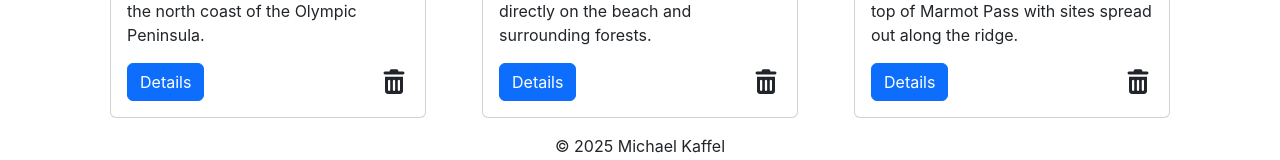
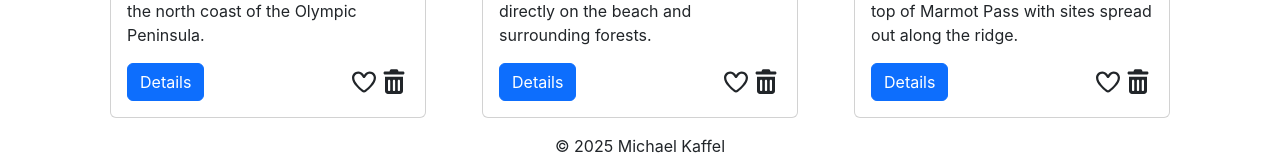
Before and after one commit to michaelkaffel/where-was-that, a React (Create React App) app: page /camping-spots in a window 1280 px wide. Shown: the part 586-746 px from the top of the page. Built offline with nearby package versions, Linux system fonts and the light colour scheme.

Commit message:
adding favorites functionality

```diff
--- a/src/app/shared/CAMPSITES.js
+++ b/src/app/shared/CAMPSITES.js
@@ -11,7 +11,7 @@ export const CAMPSITES = [
         image: saltCreek,
         location: 'Port Angeles, WA',
         dateVisited: '12/10/25',
-        favorite: null
+        favorite: false
     },
     {
         id: 1,
@@ -21,7 +21,7 @@ export const CAMPSITES = [
         image: ozetteTriangle,
         location: 'Ozette, WA',
         dateVisited: '12/10/25',
-        favorite: null
+        favorite: false
     },
     {
         id: 2,
@@ -31,6 +31,6 @@ export const CAMPSITES = [
         image: marmotPass,
         location: 'Brinnon, WA',
         dateVisited: '12/10/25',
-        favorite: null
+        favorite: false
     },
 ]
--- a/src/app/shared/HIKINGTRAILS.js
+++ b/src/app/shared/HIKINGTRAILS.js
@@ -13,7 +13,7 @@ export const HIKINGTRAILS = [
         image: littleRiver,
         location: 'Port Angeles, WA',
         dateVisited: '12/10/25',
-        favorite: null
+        favorite: false
     },
     {
         id: 1,
@@ -23,7 +23,7 @@ export const HIKINGTRAILS = [
         image: lakeAngeles,
         location: 'Port Angeles, WA',
         dateVisited: '12/10/25',
-        favorite: null
+        favorite: false
     },
     {
         id: 2,
@@ -33,6 +33,6 @@ export const HIKINGTRAILS = [
         image: constancePass,
         location: 'Brinnon, WA',
         dateVisited: '12/10/25',
-        favorite: null
+        favorite: false
     }
 ]
--- a/src/features/campsites/CampsiteCard.js
+++ b/src/features/campsites/CampsiteCard.js
@@ -2,19 +2,33 @@ import { useDispatch } from 'react-redux';
 import Button from 'react-bootstrap/Button';
 import Card from 'react-bootstrap/Card';
 import { Link } from 'react-router-dom';
-import { removeCampsite } from './campsitesSlice'
+import { removeCampsite, toggleFavorite } from './campsitesSlice'
 import campsitesPlaceHolderImg from '../../app/images/campsitesPlaceholder.png';
+import { FontAwesomeIcon } from '@fortawesome/react-fontawesome';
+import { library } from '@fortawesome/fontawesome-svg-core';
+import { fas } from '@fortawesome/free-solid-svg-icons';
+import { far } from '@fortawesome/free-regular-svg-icons';
+
+
+library.add(fas, far)
 
 const CampsiteCard = ({ campsite }) => {
 
     const dispatch = useDispatch();
 
-    const { id, image, title, description, location } = campsite;
+    const { id, image, title, description, location, favorite } = campsite;
     let imageInsert;
+    let favoriteButton
 
     if (!image) {
         imageInsert = campsitesPlaceHolderImg
     } else imageInsert = image
+
+    if (favorite) {
+        favoriteButton = <FontAwesomeIcon onClick={() => dispatch(toggleFavorite(campsite))} icon="fa-solid fa-heart" size="xl" />
+    } else {
+        favoriteButton = <FontAwesomeIcon onClick={() => dispatch(toggleFavorite(campsite))} icon="fa-regular fa-heart" size="xl" />
+    }
 
     return (
         <Card className='m-3'>
@@ -32,11 +46,13 @@ const CampsiteCard = ({ campsite }) => {
                         </Button>
                     </Link>
                     <div>
-                        {/* <i className="fa-regular fa-heart fa-xl"></i> */}
-                        <i
-                            className="fa-solid fa-trash-can fa-xl"
+                        {favoriteButton}
+
+                        <FontAwesomeIcon
+                            icon='fa-solid fa-trash-can'
+                            size='xl'
                             onClick={() => dispatch(removeCampsite(campsite))}
-                            ></i>
+                            />
                     </div>
                 </div>
             </Card.Body>
--- a/src/features/campsites/campsitesSlice.js
+++ b/src/features/campsites/campsitesSlice.js
@@ -24,13 +24,21 @@ const campsitesSlice = createSlice({
             state.campsitesArray = state.campsitesArray.filter(
                 (campsite) => campsite.id !== action.payload.id
             )
+        },
+        toggleFavorite: (state, action) => {
+            const campsite = state.campsitesArray.find((campsite) => campsite.id === action.payload.id);
+            if (campsite) {
+                campsite.favorite = !campsite.favorite
+            }
+
+            }
         }
     }
-});
+);
 
 export const campsitesReducer = campsitesSlice.reducer;
 
-export const { addCampsite, removeCampsite } = campsitesSlice.actions;
+export const { addCampsite, removeCampsite, toggleFavorite } = campsitesSlice.actions;
 
 export const selectAllCampsites = (state) => {
     return state.campsites.campsitesArray;
```
